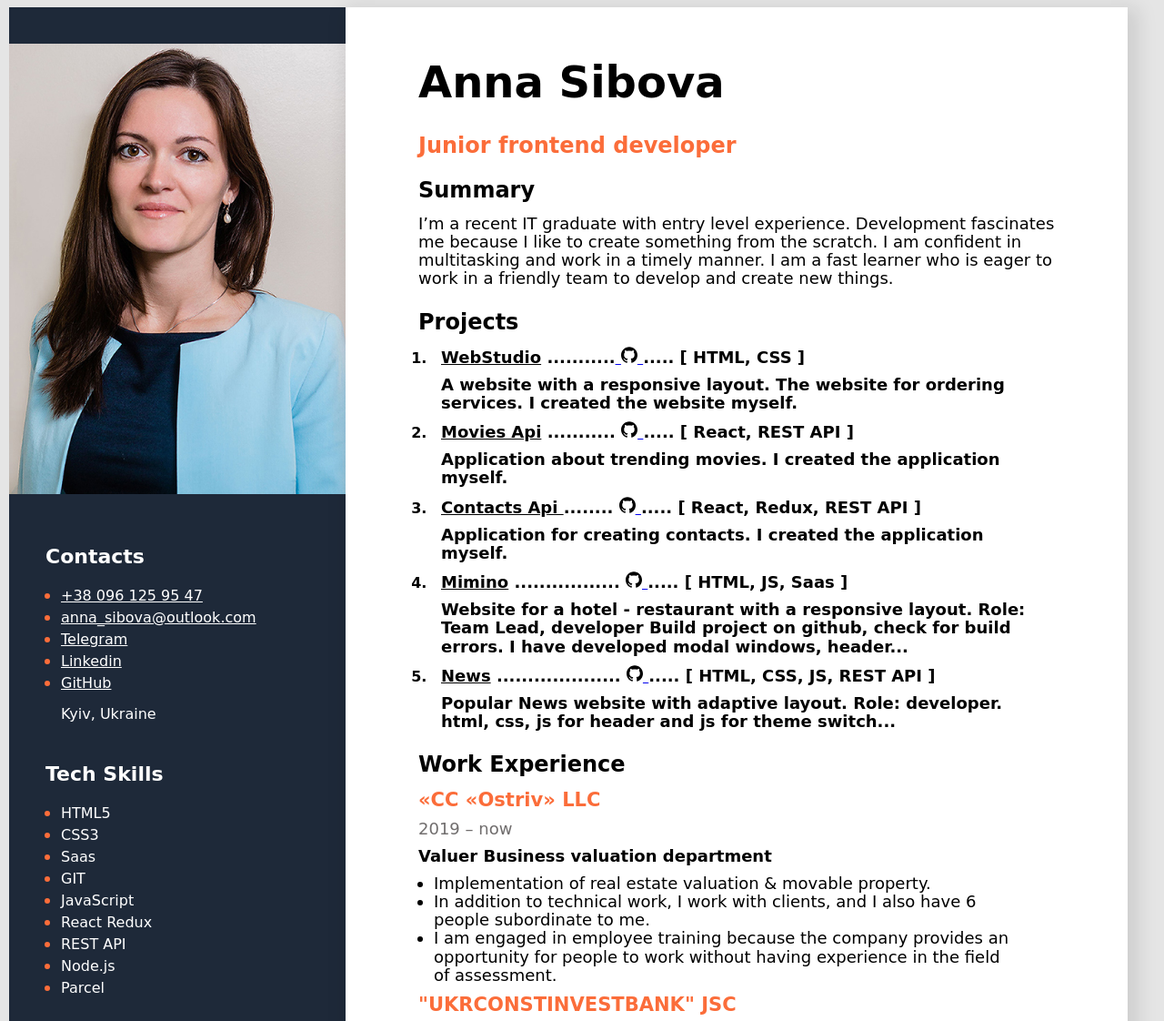
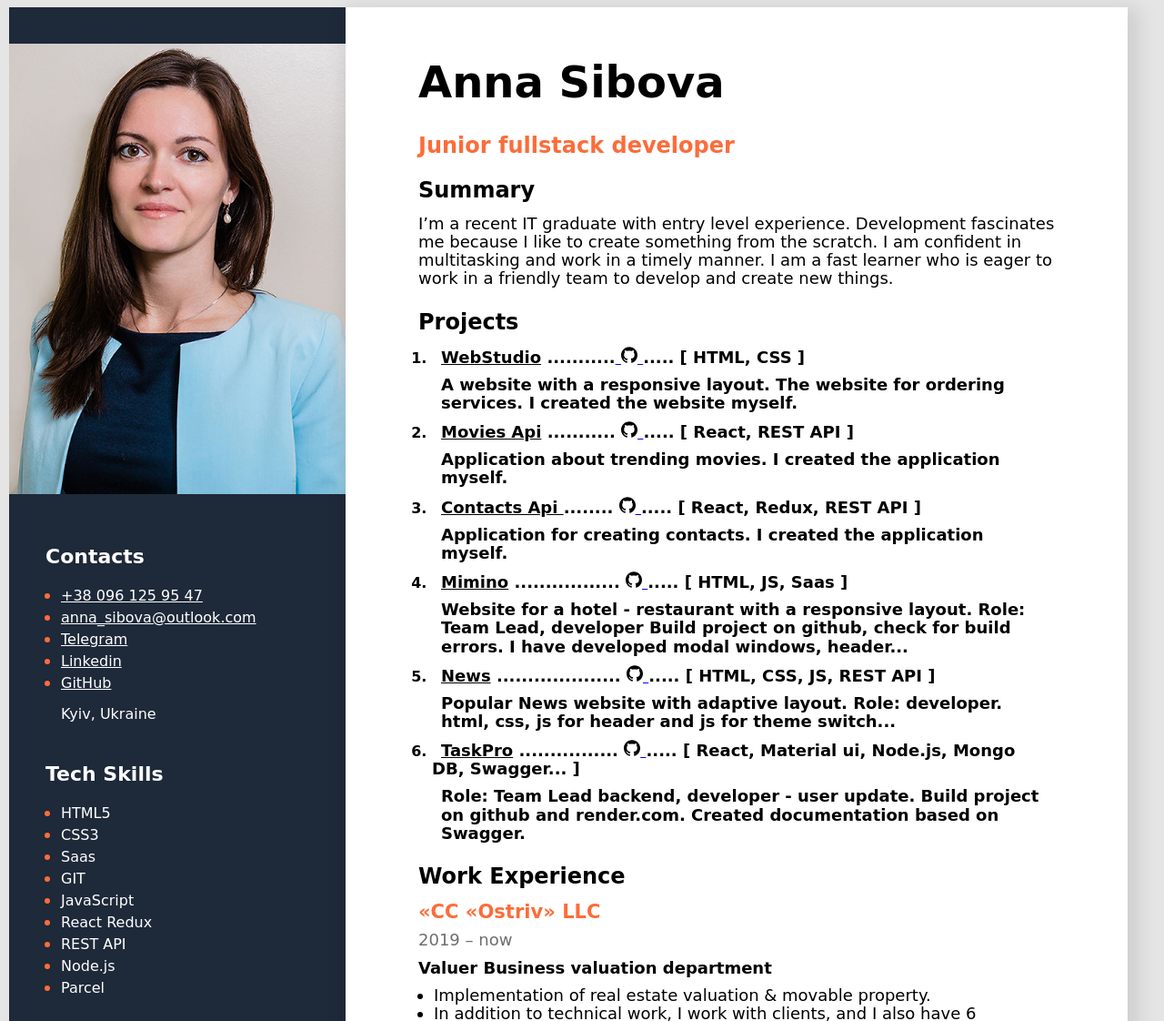
Before and after one commit to sav-anna/Resume, a plain HTML site: page index.html in a window 1280 px wide. Shown: the top 1122 px of the page at 91% size. Drawn offline with Linux system fonts and the light colour scheme; a web font is replaced by a local one.

Commit message:
update projects

```diff
--- a/index.html
+++ b/index.html
@@ -20,7 +20,7 @@
         <!--about user-->
         <div class="about">
           <h1 class="about-name">Anna Sibova</h1>
-          <h2 class="title about-position">Junior frontend developer</h2>
+          <h2 class="title about-position">Junior fullstack developer</h2>
           <h2 class="title">Summary</h2>
           <p class="about about-description">
             I’m a recent IT graduate with entry level experience. Development
@@ -164,18 +164,18 @@
                 html, css, js for header and js for theme switch...
               </p>
             </li>
-            <!-- <li class="projects-item">
+            <li class="projects-item">
               <div class="progect">
                 <a
-                  href="https://sav-anna.github.io/blended-parcel/"
+                  href="https://oleksiifedorenko.github.io/goit-team-03-front/home"
                   class="progect-link"
                   target="_blank"
                   rel="noreferrer noopener nofollow"
-                  >Finance Ledger</a
+                  >TaskPro</a
                 >
-                ....
+                ................
                 <a
-                  href="https://github.com/sav-anna/blended-parcel"
+                  href="https://github.com/sav-anna/taskPro-backend"
                   aria-label="github"
                   target="_blank"
                   rel="noreferrer noopener nofollow">
@@ -183,13 +183,14 @@
                     <use href="./img/svg.svg#icon-github"></use>
                   </svg>
                 </a>
-                ..... [ HTML, Saas, JS ]
+                ..... [ React, Material ui, Node.js, Mongo DB, Swagger... ]
               </div>
               <p class="about-project">
-                Role: Team Lead, developer. Build project on github, check for
-                build errors...
+                Role: Team Lead backend, developer - user update. Build project
+                on github and render.com. Сreated documentation based on
+                Swagger.
               </p>
-            </li> -->
+            </li>
           </ol>
         </div>
 
```
